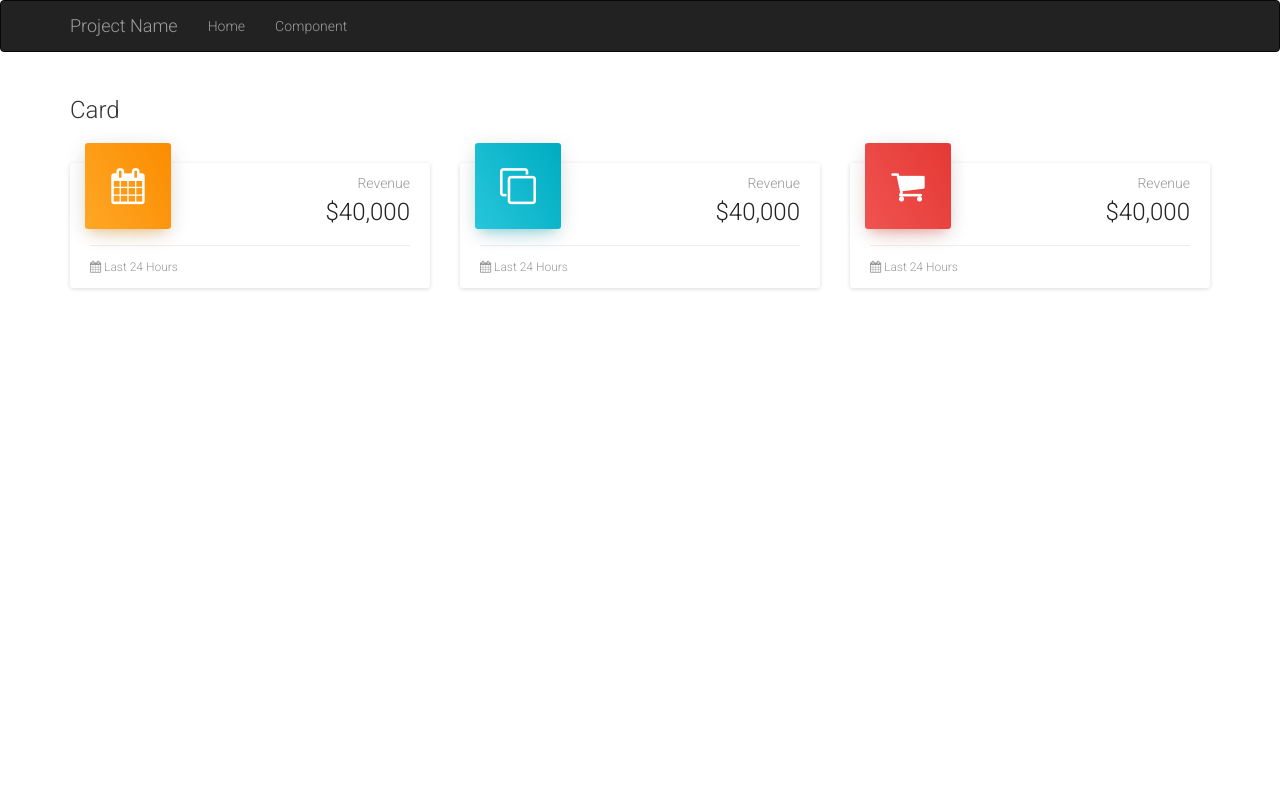
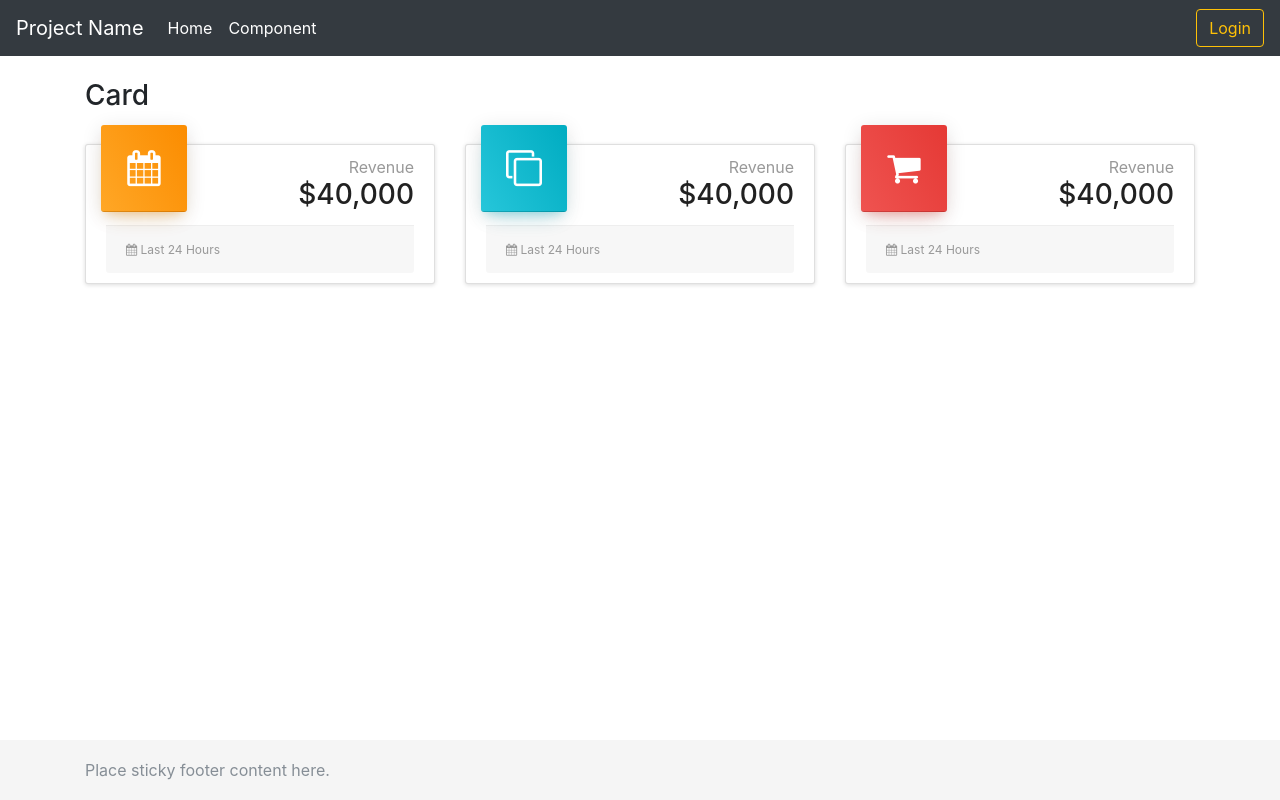
Before and after one commit to martindavid/hackathon-starter, a React (Create React App) app in the folder client/: page /component in a window 1280 px wide. Built offline with nearby package versions, Linux system fonts and the light colour scheme.

Commit message:
add bootstrap-v4, hot reload for cra

```diff
--- a/client/public/index.html
+++ b/client/public/index.html
@@ -15,7 +15,8 @@
       Learn how to configure a non-root public URL by running `npm run build`.
     -->
     <link href='http://fonts.googleapis.com/css?family=Roboto:400,700,300|Material+Icons' rel='stylesheet' type='text/css'>
-    <link rel="stylesheet" href="https://maxcdn.bootstrapcdn.com/bootstrap/3.3.7/css/bootstrap.min.css">
+    <link rel="stylesheet" href="https://maxcdn.bootstrapcdn.com/bootstrap/4.0.0-beta/css/bootstrap.min.css"
+      integrity="sha384-/Y6pD6FV/Vv2HJnA6t+vslU6fwYXjCFtcEpHbNJ0lyAFsXTsjBbfaDjzALeQsN6M" crossorigin="anonymous">
     <title>My Hackathon Starter</title>
   </head>
   <body>
--- a/client/src/App.js
+++ b/client/src/App.js
@@ -3,7 +3,9 @@ import PropTypes from 'prop-types'
 import { Switch, Route } from 'react-router';
 import { ConnectedRouter } from 'connected-react-router'
 
+
 import Header from './components/Header';
+import Footer from './components/Footer';
 import Home from './containers/Home';
 import AppComponent from './containers/AppComponent';
 
@@ -14,7 +16,7 @@ const App = ({ history }) => {
     <ConnectedRouter history={history}>
       <div>
         <Header />
-        <div className="container">
+        <div className="container main-content">
           <div className="row">
             <div className="col-md-12">
             <Switch>
@@ -24,6 +26,7 @@ const App = ({ history }) => {
             </div>
           </div>
         </div>
+        <Footer />
       </div>
     </ConnectedRouter>
   )
--- /dev/null
+++ b/client/src/components/Footer.js
@@ -0,0 +1,13 @@
+import React from 'react';
+
+const Footer = () => {
+  return (
+    <footer className="footer">
+      <div className="container">
+        <span class="text-muted">Place sticky footer content here.</span>
+      </div>
+    </footer>
+  );
+}
+
+export default Footer;
--- a/client/src/components/Header.js
+++ b/client/src/components/Header.js
@@ -4,23 +4,21 @@ import { NavLink, Link } from 'react-router-dom';
 class Header extends Component {
     render() {
         return (
-            <nav className="navbar navbar-inverse">
-                <div className="container">
-                    <div className="navbar-header">
-                        <button type="button" className="navbar-toggle collapsed" data-toggle="collapse" data-target="#navbar" aria-expanded="false" aria-controls="navbar">
-                            <span className="sr-only">Toggle navigation</span>
-                            <span className="icon-bar"></span>
-                            <span className="icon-bar"></span>
-                            <span className="icon-bar"></span>
-                        </button>
-                        <Link className="navbar-brand" to="/">Project Name</Link>
-                    </div>
-                    <div id="navbar" className="collapse navbar-collapse">
-                        <ul className="nav navbar-nav">
-                            <li><NavLink to="/" activeClassName="active">Home</NavLink></li>
-                            <li><NavLink to="component" activeClassName="active">Component</NavLink></li>
-                        </ul>
-                    </div>
+            <nav className="navbar navbar-expand-md navbar-dark bg-dark fixed-top">
+                <Link className="navbar-brand" to="/">Project Name</Link>
+                <button className="navbar-toggler" type="button" data-toggle="collapse" data-target="#navbarsExampleDefault" aria-controls="navbarsExampleDefault" aria-expanded="false" aria-label="Toggle navigation">
+                    <span className="navbar-toggler-icon"></span>
+                </button>
+                <div className="collapse navbar-collapse">
+                    <ul className="navbar-nav mr-auto">
+                        <li className="nav-item"><NavLink className="nav-link" to="/" activeClassName="active">Home</NavLink></li>
+                        <li className="nav-item"><NavLink className="nav-link" to="component" activeClassName="active">Component</NavLink></li>
+                    </ul>
+                    <ul className="navbar-nav justify-content-end">
+                        <li className="nav-item">
+                            <button className="btn btn-outline-warning my-2 my-sm-0" to="/" activeClassName="active">Login</button>
+                        </li>
+                    </ul>
                 </div>
             </nav>
         )
--- a/client/src/containers/Home.js
+++ b/client/src/containers/Home.js
@@ -5,7 +5,9 @@ class Home extends Component {
     render() {
         return (
             <div>
-                <p>Home</p>
+                <h1 className="display-4">Hackathon Starter</h1>
+                <p class="lead">A boilerplate for Node.js / ReactJS web applications.</p>
+                <hr />
             </div>
         )
     }
--- a/client/src/index.js
+++ b/client/src/index.js
@@ -10,6 +10,8 @@ import 'font-awesome/css/font-awesome.css';
 const history = createBrowserHistory();
 const store = configureStore(history);
 
+const rootEl = document.getElementById('root');
+
 const render = () => {
   ReactDOM.render(
       <Provider store={store}>
@@ -19,4 +21,10 @@ const render = () => {
   )
 }
 
-render()
+render();
+
+if (module.hot) {
+  module.hot.accept('./App', () => {
+    render();
+  })
+}
--- a/client/src/index.scss
+++ b/client/src/index.scss
@@ -3,8 +3,15 @@ html {
   -webkit-font-smoothing: antialiased;
 }
 
-body, h1, h2, h3, h4, h5, h6, .h1, .h2, .h3, .h4 {
-    font-family: "Roboto", "Helvetica", "Arial", sans-serif;
-    font-weight: 300;
-    line-height: 1.5em;
+.main-content {
+  padding-top: 80px;
 }
+
+.footer {
+  position: absolute;
+  bottom: 0;
+  width: 100%;
+  height: 60px;
+  line-height: 60px;
+  background-color: #f5f5f5;
+}
--- a/client/src/store.js
+++ b/client/src/store.js
@@ -2,7 +2,7 @@ import { connectRouter, routerMiddleware } from 'connected-react-router';
 import { createStore, compose, applyMiddleware } from 'redux';
 import rootReducer from './reducers';
 
-export default function configureStore(history) {
+const configureStore = (history) => {
     const composeEnhancer = window.__REDUX_DEVTOOLS_EXTENSION_COMPOSE__ || compose
 
     const initialState = {};
@@ -16,5 +16,15 @@ export default function configureStore(history) {
         )
     );
 
+    if (process.env.NODE_ENV !== 'production') {
+        if (module.hot) {
+            module.hot.accept('./reducers', () => {
+                store.replaceReducer(rootReducer);
+            })
+        }
+    }
+
     return store;
 }
+
+export default configureStore;
```
